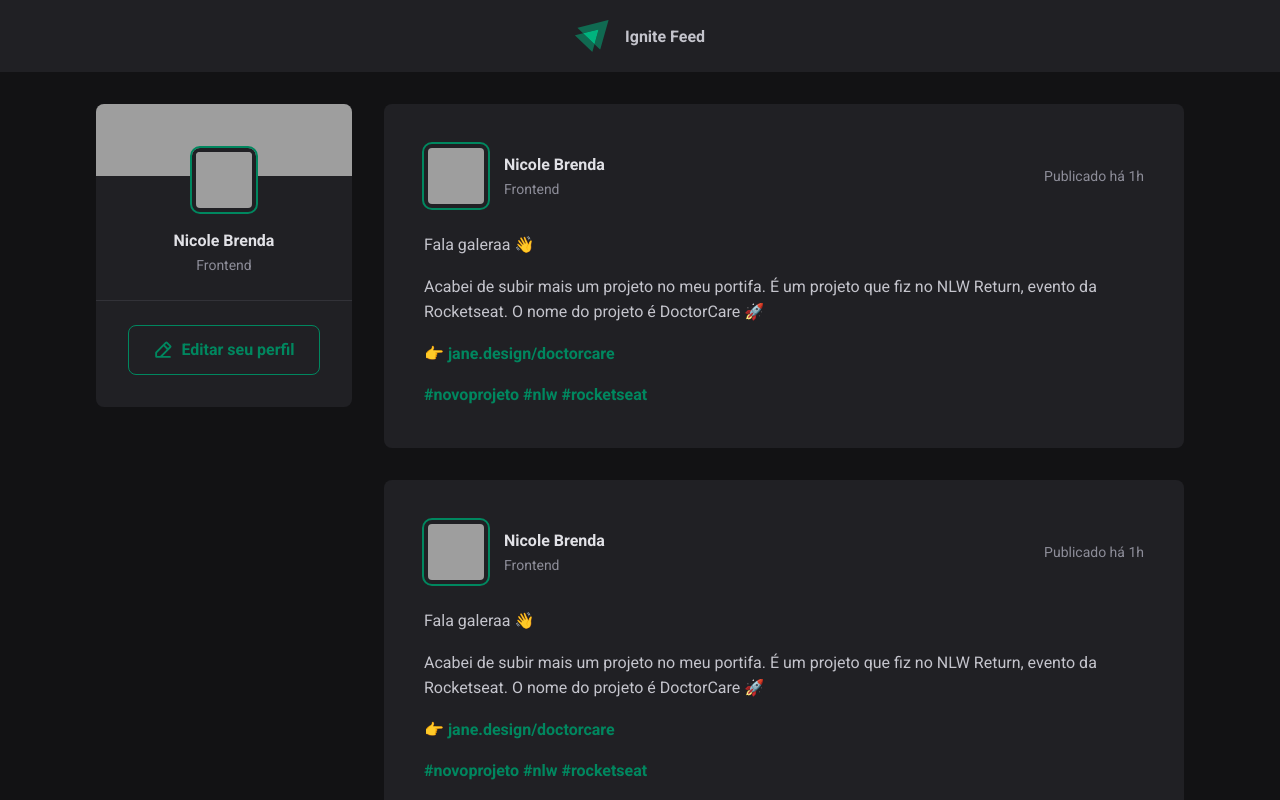
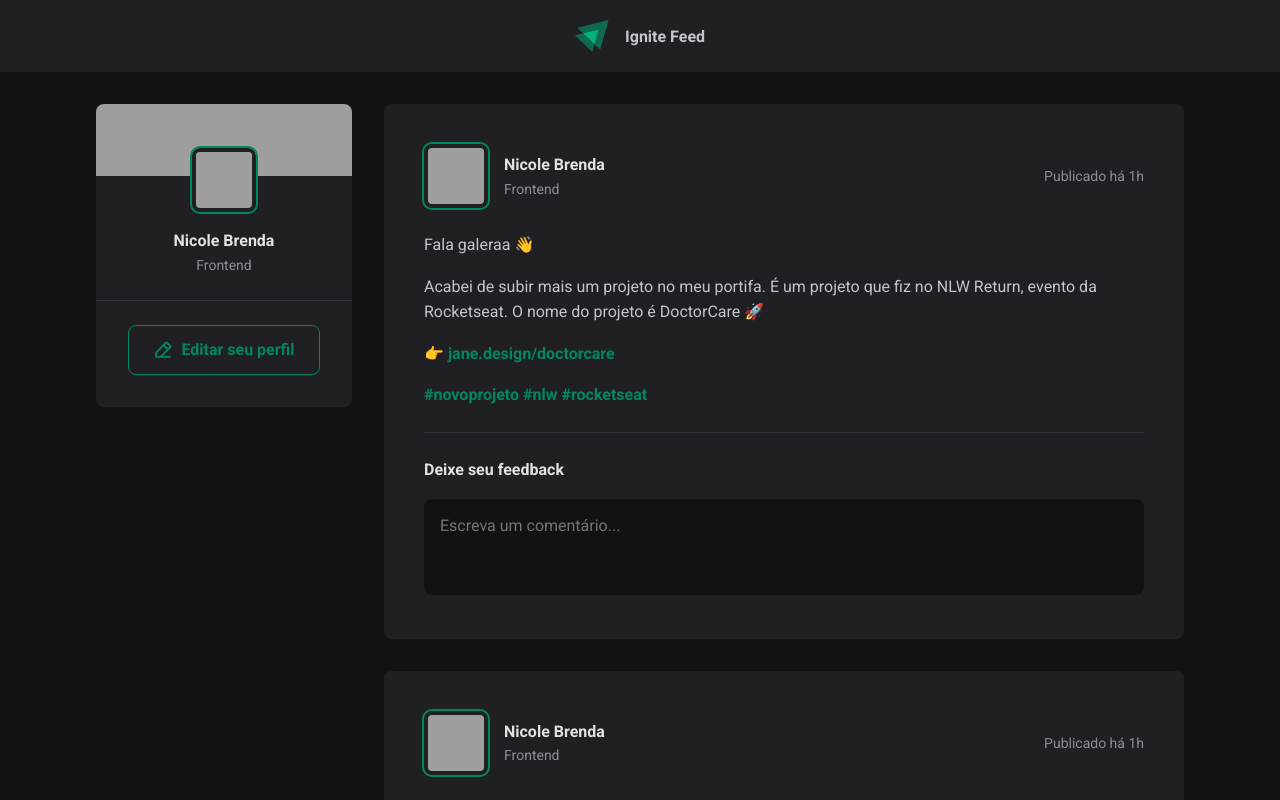
Before and after one commit to Nicoleboliveira/ignite-feed, a React (Vite) app: page / in a window 1280 px wide. Shown: the top 800 px of the page. Built offline with nearby package versions, Linux system fonts and the light colour scheme; grey boxes are pictures that could not be loaded.

Commit message:
Formulário de comentários ok

```diff
--- a/src/components/Post.jsx
+++ b/src/components/Post.jsx
@@ -28,6 +28,16 @@
                 </p>
 
             </div>
+
+            <form className={styles.commentForm}>
+                <strong>Deixe seu feedback</strong>
+
+                <textarea placeholder="Escreva um comentário..."/>
+
+                <footer>
+                    <button type="submit">Publicar</button>
+                </footer>
+            </form>
         </article>
     )
 }
--- a/src/components/Post.module.css
+++ b/src/components/Post.module.css
@@ -66,3 +66,53 @@
   color: var(--gray-400);
   line-height: 1.6;
 }
+
+.commentForm {
+  width: 100%;
+  margin-top: 1.5rem;
+  padding-top: 1.5rem;
+  border-top: 1px solid var(--gray-600);
+}
+
+.commentForm > strong {
+  line-height: 1.6;
+  color: var(--gray-100);
+}
+
+.commentForm textarea {
+  width: 100%;
+  background: var(--gray-900);
+  border: 0;
+  resize: none;
+  height: 6rem;
+  padding: 1rem;
+  border-radius: 8px;
+  color: var(--gray-100);
+  line-height: 1.4;
+  margin-top: 1rem;
+}
+
+.commentForm footer {
+  visibility: hidden;
+  max-height: 0;
+}
+
+.commentForm:focus-within footer {
+  visibility: visible;
+  max-height: none;
+}
+
+.commentForm button[type="submit"] {
+  padding: 1rem 1.5rem;
+  margin-top: 1rem;
+  border-radius: 8px;
+  border: 0;
+  background: var(--green-500);
+  color: var(--white);
+  font-weight: bold;
+  cursor: pointer;
+  transition: background-color 0.1s;
+}
+.commentForm button[type="submit"]:hover {
+  background: var(--green-300);
+}
--- a/src/global.css
+++ b/src/global.css
@@ -10,6 +10,11 @@
 
   --green-300: #00b37e;
   --green-500: #00875f;
+}
+
+:focus {
+  outline: transparent;
+  box-shadow: 0 0 0 2px var(--green-500);
 }
 
 * {
```
